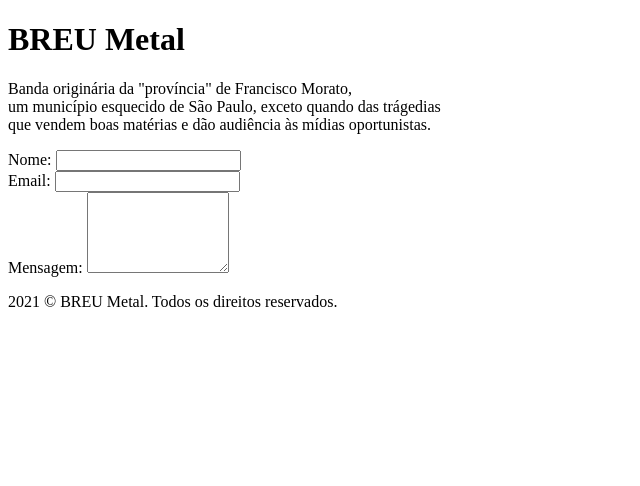
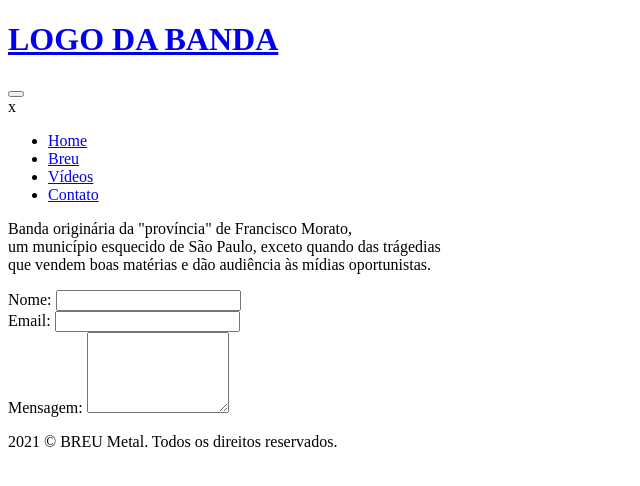
Before and after one commit to VagRamos/breu, a PHP site: page / in a window 1280 px wide. Shown: the top 486 px of the page, without its empty margins (0-640 px from the left). Run offline with PHP 8.4, Linux system fonts and the light colour scheme.

Commit message:
trabalhando layoutdo site

```diff
--- a/project/index.php
+++ b/project/index.php
@@ -8,9 +8,19 @@
 </head>
 <body>
 
-    <div>
-        <h1>BREU Metal</h1>
-    </div>
+    <header class="cabecalho">
+        <a href="index.php"><h1>LOGO DA BANDA</h1></a>  <!-- Logo da banda -->
+        <button class="btn-menu"><i class="fa fa-bars fa-lg"></i></button>
+        <nav class="menu">
+            <a class="close-btn">x</a>
+            <ul>
+                <li><a class="" href="#">Home</a></li>
+                <li><a class="" href="#">Breu</a></li>
+                <li><a class="" href="#">Vídeos</a></li>
+                <li><a class="" href="#">Contato</a></li>
+            </ul>
+        </nav>
+    </header>
 
     <div>
         <p>Banda originária da "província" de Francisco Morato,
```
